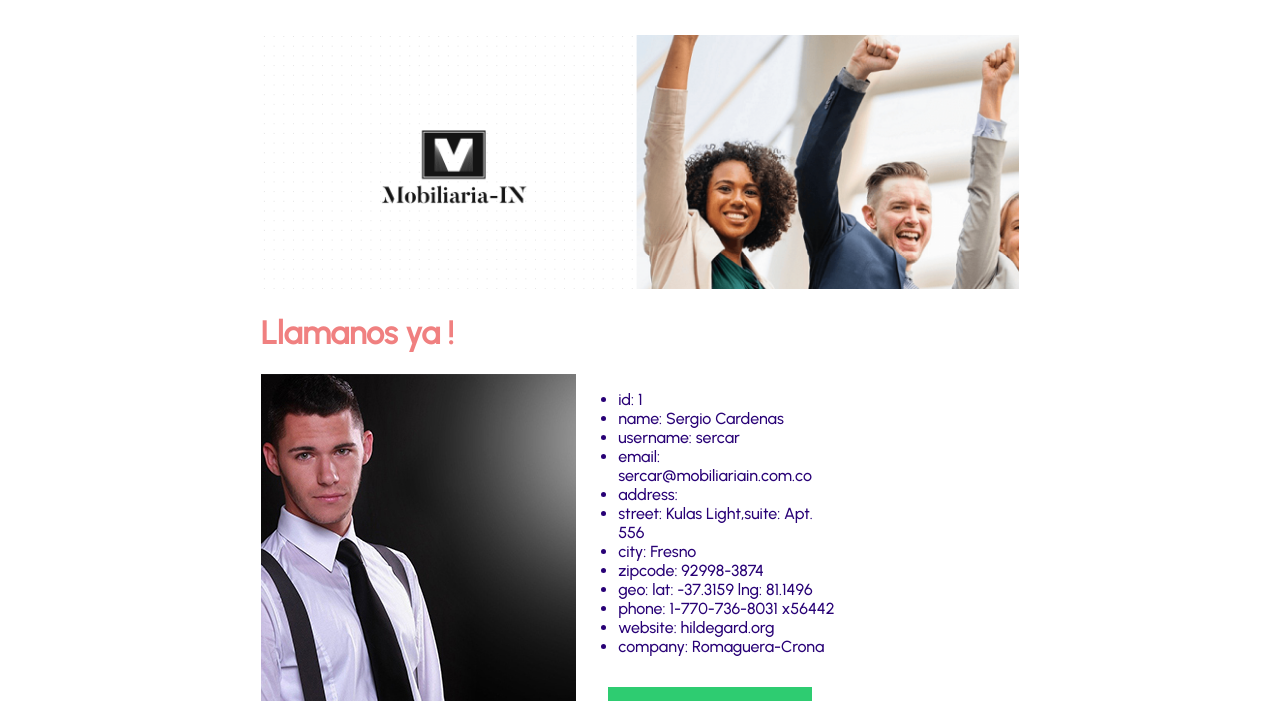
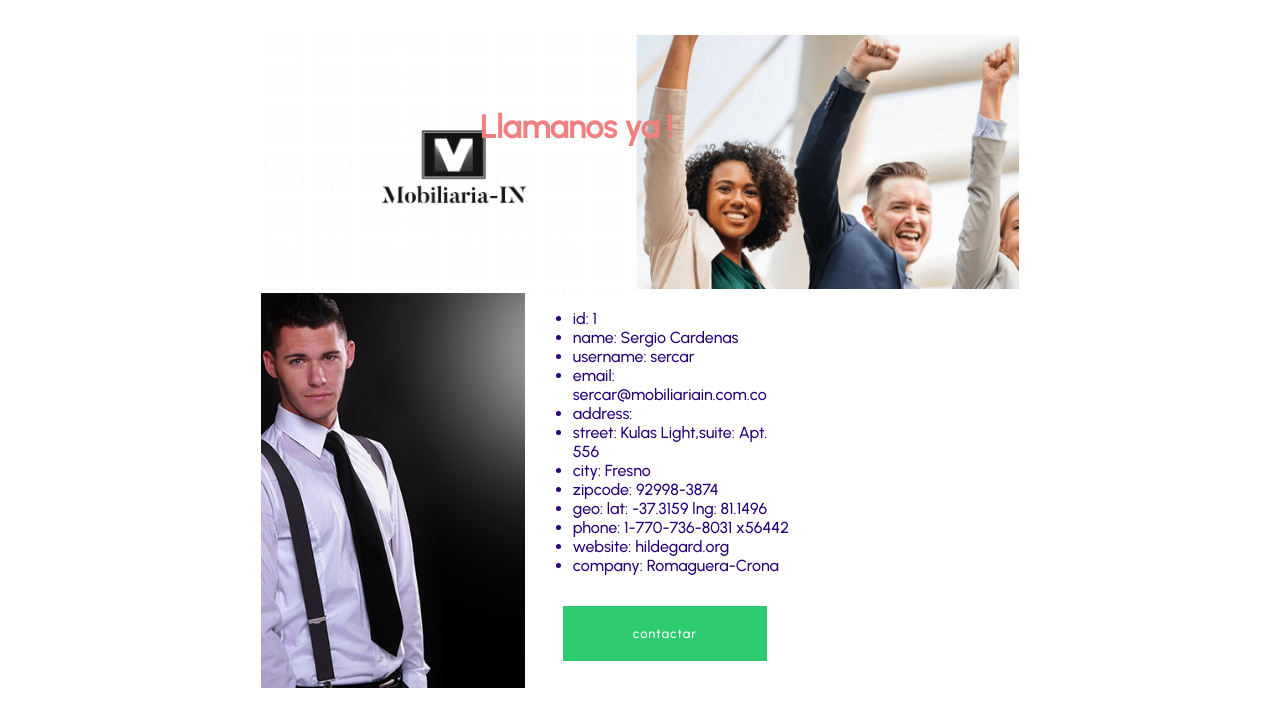
Before and after one commit to nadc100/sprintuno, a plain HTML site: page agentes.html in a window 1280 px wide. Shown: the part 73-774 px from the top of the page. Drawn offline with Linux system fonts and the light colour scheme.

Commit message:
change the css file to clean in it up

```diff
--- a/style.css
+++ b/style.css
@@ -35,6 +35,14 @@ body{
      background-color:aliceblue;
      text-decoration: none;
   }
+
+
+.mainbox{
+   margin: auto;
+   padding: 10px;
+   width:60%;
+ }
+
 
  .propiedades{
    margin: auto;
@@ -180,50 +188,32 @@ body{
    width:100%;
    height: auto;
    margin: auto;
+   position: relative;
 }
 
 .txbanner{
-   top:5rem;
+   top:10rem;
+   left:30rem;
    color:lightcoral;
    font-size:1rem;
+   position: absolute;
  }
 
 
 .cardagente{
     display:flex;
     margin-bottom: 2%;
-    width: 5rem;
+    width:min-content;
 }
 
 .fotoagente{
-   width:auto;
-   height: auto;
+   width:100%;
 }
 
 .tarjeta{
     padding-left: 3%;
 }
 
-
-.donacion{
-   width: 60%;
-   display:row;
-   margin:auto;
-}
-
-.donacion label{
-   width: 15px;
-}
-
-.donacion input{
-   width: 150px;
-}
-
-.mainbox{
-   margin: auto;
-   padding: 10px;
-   width:60%;
- }
 
 
 button{
```
